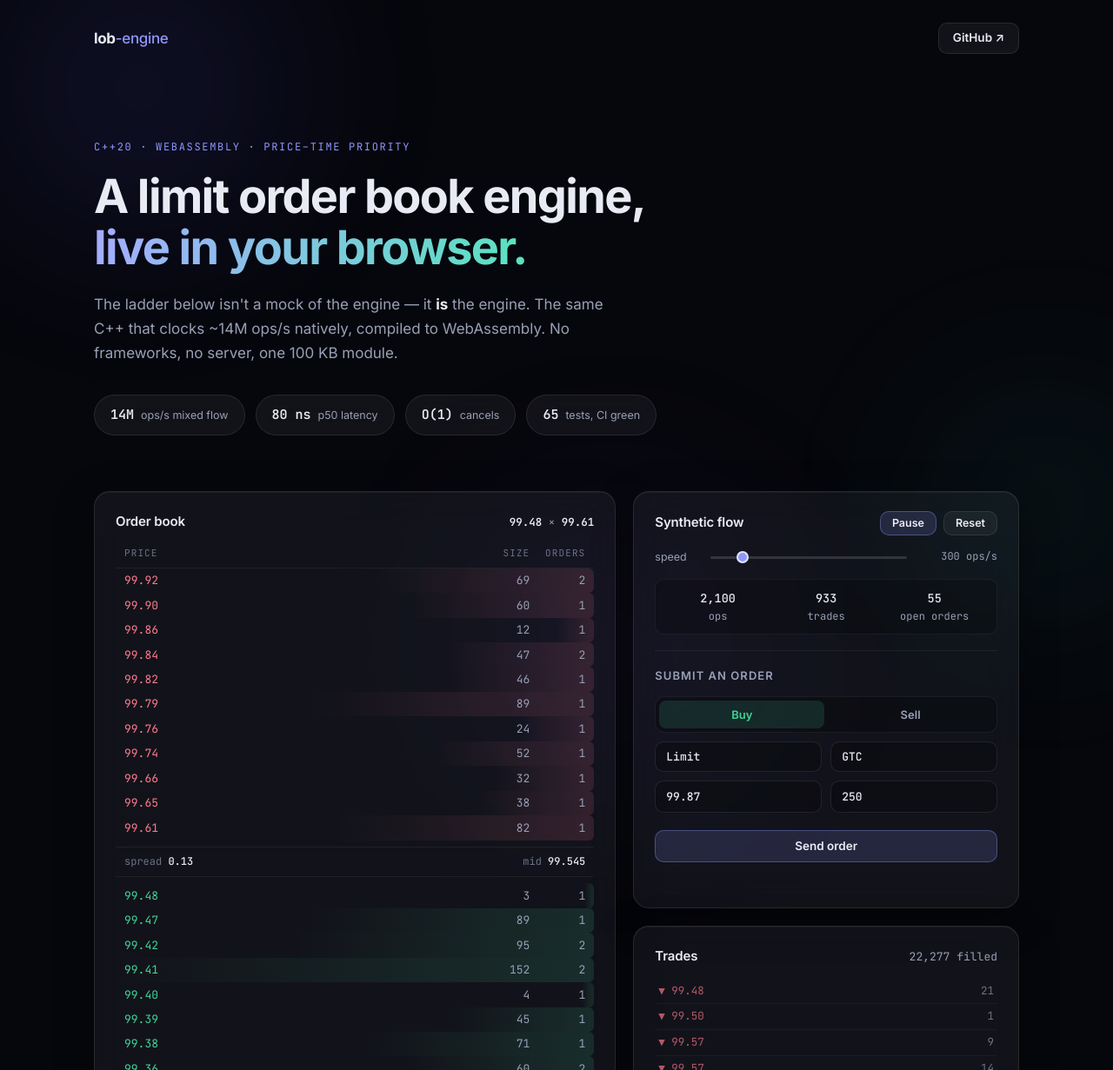
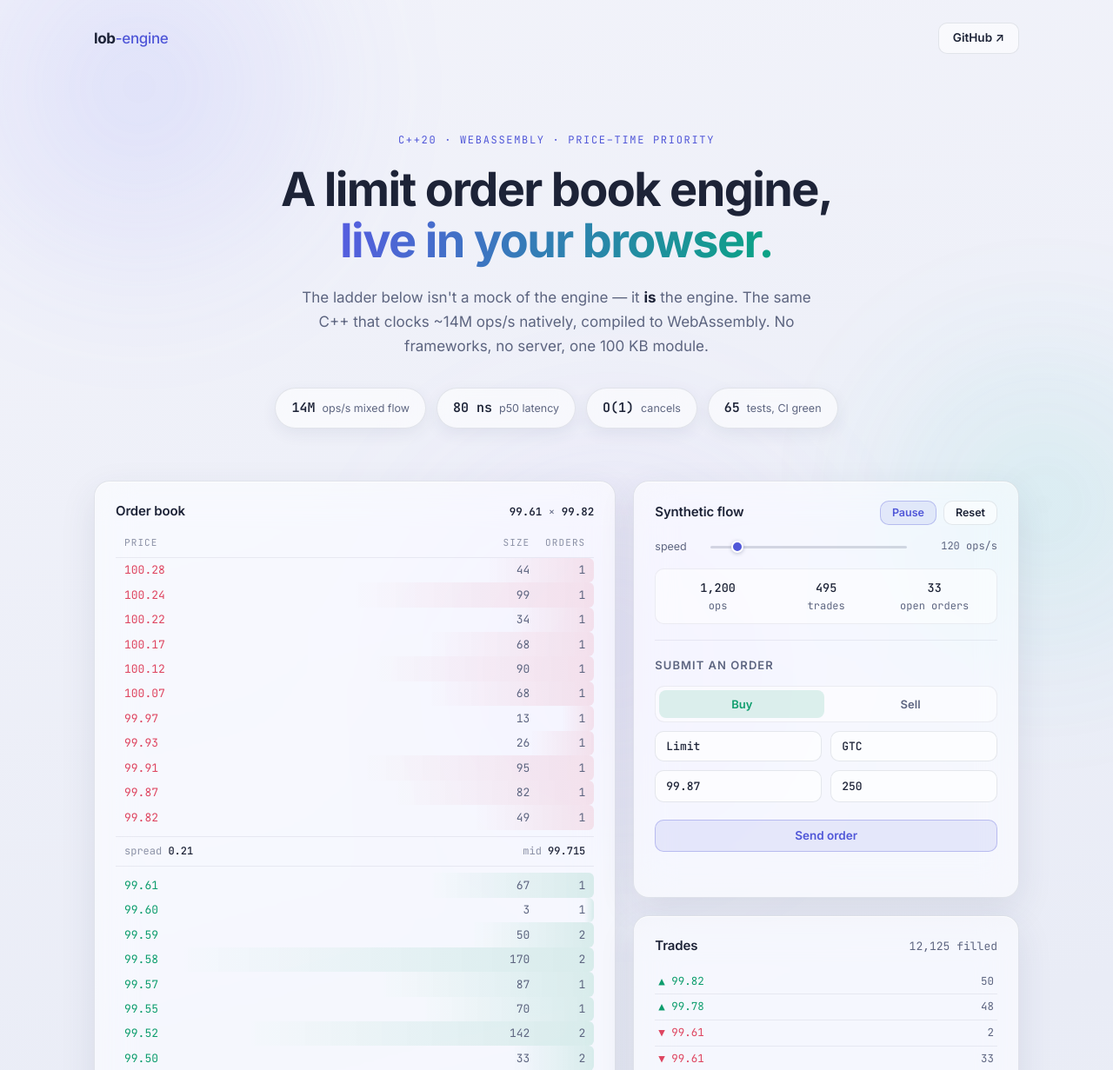
Before and after one commit to saiqanawaz/lob-engine, a plain HTML site: page web/index.html in a window 1280 px wide. Shown: the top 1231 px of the page at 87% size. Drawn offline with Linux system fonts and the light colour scheme.

Commit message:
Site polish: light mode, centered hero, human-paced updates
- Light glassmorphism palette: soft lavender gradient, white translucent
  panels, emerald bids / rose asks
- Book, tape, and depth now update once per second (engine still applies
  the full ops/s batch per tick); default flow 120 ops/s
- Removed tape fade-in animation that re-triggered every render (flash)
- Removed the architecture section; hero centered
- Versioned asset URLs so redeploys bust caches

```diff
--- a/web/css/style.css
+++ b/web/css/style.css
@@ -1,18 +1,18 @@
 /* ── tokens ─────────────────────────────────────────────────────────── */
 :root {
-  --bg: #06070c;
-  --panel: rgba(255, 255, 255, 0.05);
-  --panel-strong: rgba(255, 255, 255, 0.08);
-  --border: rgba(255, 255, 255, 0.09);
-  --border-soft: rgba(255, 255, 255, 0.06);
-  --txt: #e9ebf4;
-  --muted: #98a0b6;
-  --faint: #6b7286;
-  --accent: #8f97ff;
-  --bid: #3fd69a;
-  --ask: #ff7a8f;
-  --bid-soft: rgba(63, 214, 154, 0.14);
-  --ask-soft: rgba(255, 122, 143, 0.14);
+  --bg: #eef0f7;
+  --panel: rgba(255, 255, 255, 0.58);
+  --panel-strong: rgba(255, 255, 255, 0.8);
+  --border: rgba(28, 38, 74, 0.1);
+  --border-soft: rgba(28, 38, 74, 0.07);
+  --txt: #1d2337;
+  --muted: #5d6580;
+  --faint: #8b91a6;
+  --accent: #5057d8;
+  --bid: #0d9d6d;
+  --ask: #de4560;
+  --bid-soft: rgba(13, 157, 109, 0.13);
+  --ask-soft: rgba(222, 69, 96, 0.12);
   --mono: "JetBrains Mono", ui-monospace, SFMono-Regular, Menlo, monospace;
   --sans: "Inter", system-ui, -apple-system, "Segoe UI", sans-serif;
   --radius: 18px;
@@ -23,11 +23,12 @@
 html { scroll-behavior: smooth; }
 
 body {
-  background: var(--bg);
+  background: linear-gradient(165deg, #f2f3fa 0%, #e9ecf6 55%, #eef0f7 100%);
   color: var(--txt);
   font: 15px/1.65 var(--sans);
   -webkit-font-smoothing: antialiased;
   overflow-x: hidden;
+  min-height: 100vh;
 }
 
 .mono { font-family: var(--mono); }
@@ -40,24 +41,24 @@ body {
   filter: blur(90px);
   pointer-events: none;
   z-index: 0;
-  opacity: 0.55;
+  opacity: 0.6;
 }
 .orb-a { width: 560px; height: 560px; top: -180px; left: -120px;
-         background: radial-gradient(circle, rgba(99, 91, 255, 0.28), transparent 65%); }
+         background: radial-gradient(circle, rgba(120, 126, 255, 0.35), transparent 65%); }
 .orb-b { width: 480px; height: 480px; top: 340px; right: -160px;
-         background: radial-gradient(circle, rgba(45, 212, 191, 0.16), transparent 65%); }
+         background: radial-gradient(circle, rgba(45, 212, 191, 0.28), transparent 65%); }
 .orb-c { width: 640px; height: 640px; bottom: -260px; left: 30%;
-         background: radial-gradient(circle, rgba(139, 92, 246, 0.12), transparent 65%); }
+         background: radial-gradient(circle, rgba(196, 160, 255, 0.25), transparent 65%); }
 
 /* ── glass ──────────────────────────────────────────────────────────── */
 .glass {
   background: var(--panel);
   border: 1px solid var(--border);
   border-radius: var(--radius);
-  backdrop-filter: blur(20px) saturate(140%);
-  -webkit-backdrop-filter: blur(20px) saturate(140%);
-  box-shadow: 0 12px 44px rgba(0, 0, 0, 0.35),
-              inset 0 1px 0 rgba(255, 255, 255, 0.05);
+  backdrop-filter: blur(22px) saturate(160%);
+  -webkit-backdrop-filter: blur(22px) saturate(160%);
+  box-shadow: 0 14px 40px rgba(45, 55, 100, 0.1),
+              inset 0 1px 0 rgba(255, 255, 255, 0.7);
 }
 
 /* ── layout ─────────────────────────────────────────────────────────── */
@@ -72,8 +73,13 @@ main { position: relative; z-index: 1; max-width: 1120px; margin: 0 auto; paddin
 .wordmark { font-weight: 700; font-size: 17px; letter-spacing: -0.02em; }
 .wordmark span { color: var(--accent); font-weight: 500; }
 
-/* ── hero ───────────────────────────────────────────────────────────── */
-.hero { padding: 72px 0 64px; max-width: 760px; }
+/* ── hero (centered) ────────────────────────────────────────────────── */
+.hero {
+  padding: 64px 0 60px;
+  max-width: 760px;
+  margin: 0 auto;
+  text-align: center;
+}
 .eyebrow {
   font-family: var(--mono); font-size: 12px; letter-spacing: 0.14em;
   text-transform: uppercase; color: var(--accent); margin-bottom: 18px;
@@ -84,59 +90,61 @@ main { position: relative; z-index: 1; max-width: 1120px; margin: 0 auto; paddin
 }
 .hero h1 em {
   font-style: normal;
-  background: linear-gradient(100deg, #a5acff 0%, #59e3c0 100%);
+  background: linear-gradient(100deg, #565de0 0%, #0aa384 100%);
   -webkit-background-clip: text; background-clip: text; color: transparent;
 }
-.hero .sub { margin-top: 22px; font-size: 17px; color: var(--muted); max-width: 620px; }
+.hero .sub { margin: 22px auto 0; font-size: 17px; color: var(--muted); max-width: 620px; }
 .hero .sub strong { color: var(--txt); }
 
-.chips { display: flex; gap: 12px; margin-top: 34px; flex-wrap: wrap; }
+.chips { display: flex; gap: 12px; margin-top: 34px; flex-wrap: wrap; justify-content: center; }
 .chip {
   display: flex; align-items: baseline; gap: 8px;
   padding: 10px 18px; border-radius: 999px;
   background: var(--panel); border: 1px solid var(--border);
   backdrop-filter: blur(14px);
   -webkit-backdrop-filter: blur(14px);
+  box-shadow: 0 6px 18px rgba(45, 55, 100, 0.07);
 }
 .chip b { font-family: var(--mono); font-size: 15px; color: var(--txt); }
 .chip span { font-size: 12.5px; color: var(--muted); }
 
 /* ── buttons & inputs ───────────────────────────────────────────────── */
 .btn {
-  font: 600 13.5px/1 var(--sans); color: var(--txt);
-  background: rgba(143, 151, 255, 0.16);
-  border: 1px solid rgba(143, 151, 255, 0.35);
+  font: 600 13.5px/1 var(--sans); color: var(--accent);
+  background: rgba(80, 87, 216, 0.1);
+  border: 1px solid rgba(80, 87, 216, 0.3);
   border-radius: 10px; padding: 10px 16px; cursor: pointer;
   text-decoration: none; transition: background 0.15s, border-color 0.15s;
 }
-.btn:hover { background: rgba(143, 151, 255, 0.26); }
-.btn.ghost { background: var(--panel); border-color: var(--border); }
+.btn:hover { background: rgba(80, 87, 216, 0.18); }
+.btn.ghost { background: var(--panel); border-color: var(--border); color: var(--txt); }
 .btn.ghost:hover { background: var(--panel-strong); }
 .btn.small { padding: 7px 13px; font-size: 12.5px; }
 .btn.wide { width: 100%; padding: 11px; margin-top: 10px; }
 
 input, select {
   width: 100%; color: var(--txt);
-  background: rgba(0, 0, 0, 0.25);
+  background: rgba(255, 255, 255, 0.65);
   border: 1px solid var(--border); border-radius: 10px;
   padding: 9px 12px; font: 500 13px var(--mono);
   outline: none; appearance: none;
 }
-input:focus, select:focus { border-color: rgba(143, 151, 255, 0.5); }
+input:focus, select:focus { border-color: rgba(80, 87, 216, 0.5); }
 select { cursor: pointer; }
-option { background: #12141d; }
+option { background: #ffffff; }
 
 input[type="range"] {
   appearance: none; -webkit-appearance: none;
   background: transparent; border: none; padding: 0; height: 22px;
 }
 input[type="range"]::-webkit-slider-runnable-track {
-  height: 3px; border-radius: 2px; background: rgba(255, 255, 255, 0.14);
+  height: 3px; border-radius: 2px; background: rgba(28, 38, 74, 0.16);
 }
 input[type="range"]::-webkit-slider-thumb {
   -webkit-appearance: none; width: 14px; height: 14px; margin-top: -5.5px;
   border-radius: 50%; background: var(--accent);
-  border: 2px solid rgba(255, 255, 255, 0.75); cursor: pointer;
+  border: 2px solid #ffffff; cursor: pointer;
+  box-shadow: 0 1px 4px rgba(45, 55, 100, 0.3);
 }
 
 /* ── demo grid ──────────────────────────────────────────────────────── */
@@ -202,7 +210,7 @@ input[type="range"]::-webkit-slider-thumb {
 .stat-row {
   display: flex; justify-content: space-between; gap: 10px;
   font-size: 12px; color: var(--muted);
-  background: rgba(0, 0, 0, 0.22); border: 1px solid var(--border-soft);
+  background: rgba(255, 255, 255, 0.5); border: 1px solid var(--border-soft);
   border-radius: 10px; padding: 10px 14px;
 }
 .stat-row b { color: var(--txt); font-weight: 500; display: block; font-size: 13.5px; }
@@ -212,7 +220,7 @@ input[type="range"]::-webkit-slider-thumb {
 
 .seg {
   display: grid; grid-template-columns: 1fr 1fr; gap: 4px;
-  background: rgba(0, 0, 0, 0.25); border: 1px solid var(--border-soft);
+  background: rgba(255, 255, 255, 0.5); border: 1px solid var(--border-soft);
   border-radius: 11px; padding: 4px; margin-bottom: 10px;
 }
 .seg-btn {
@@ -227,7 +235,7 @@ input[type="range"]::-webkit-slider-thumb {
 
 .feedback { margin-top: 10px; font-size: 12px; color: var(--muted); min-height: 18px; }
 .feedback.ok { color: var(--bid); }
-.feedback.warn { color: #f5c26b; }
+.feedback.warn { color: #b07514; }
 .feedback.err { color: var(--ask); }
 
 /* ── tape ───────────────────────────────────────────────────────────── */
@@ -236,13 +244,11 @@ input[type="range"]::-webkit-slider-thumb {
 .tape li {
   display: flex; justify-content: space-between;
   padding: 4px 4px; border-bottom: 1px solid var(--border-soft);
-  animation: fadein 0.25s ease;
 }
 .tape li:last-child { border-bottom: none; }
 .tape .buy  { color: var(--bid); }
 .tape .sell { color: var(--ask); }
 .tape .tq { color: var(--muted); }
-@keyframes fadein { from { opacity: 0; transform: translateY(-3px); } to { opacity: 1; } }
 
 /* ── depth chart ────────────────────────────────────────────────────── */
 .depth-card { margin-top: 20px; }
@@ -254,30 +260,11 @@ input[type="range"]::-webkit-slider-thumb {
   margin: 88px 0 26px;
 }
 
-.layers { display: flex; flex-direction: column; gap: 12px; }
-.layer {
-  display: grid; grid-template-columns: 56px 1fr auto; gap: 18px;
-  align-items: center; padding: 18px 22px;
-}
-.layer-n { color: var(--accent); font-size: 13px; }
-.layer h3 { font-size: 14.5px; font-weight: 600; margin-bottom: 2px; }
-.layer p { font-size: 13px; color: var(--muted); }
-.layer code {
-  font-family: var(--mono); font-size: 12px;
-  background: rgba(255, 255, 255, 0.07); padding: 1px 5px; border-radius: 5px;
-}
-.tags { display: flex; gap: 6px; }
-.tags span {
-  font: 500 11px var(--mono); color: var(--muted);
-  border: 1px solid var(--border); border-radius: 999px; padding: 3px 10px;
-  white-space: nowrap;
-}
-
 .research-grid { display: grid; grid-template-columns: 1fr 1fr; gap: 20px; }
 .ic-row { display: flex; gap: 14px; margin: 18px 0; }
 .ic {
   flex: 1; text-align: center; padding: 16px 0;
-  background: rgba(0, 0, 0, 0.22); border: 1px solid var(--border-soft);
+  background: rgba(255, 255, 255, 0.5); border: 1px solid var(--border-soft);
   border-radius: 12px;
 }
 .ic b { display: block; font-size: 24px; font-weight: 600; color: var(--accent); }
@@ -303,6 +290,4 @@ footer a { color: var(--muted); }
 /* ── responsive ─────────────────────────────────────────────────────── */
 @media (max-width: 920px) {
   .demo-grid, .research-grid { grid-template-columns: 1fr; }
-  .layer { grid-template-columns: 40px 1fr; }
-  .layer .tags { display: none; }
 }
--- a/web/index.html
+++ b/web/index.html
@@ -8,7 +8,7 @@
   <link rel="preconnect" href="https://fonts.googleapis.com">
   <link rel="preconnect" href="https://fonts.gstatic.com" crossorigin>
   <link href="https://fonts.googleapis.com/css2?family=Inter:wght@400;500;600;700&family=JetBrains+Mono:wght@400;500;600&display=swap" rel="stylesheet">
-  <link rel="stylesheet" href="css/style.css">
+  <link rel="stylesheet" href="css/style.css?v=2">
 </head>
 <body>
   <div class="orb orb-a"></div>
@@ -59,8 +59,8 @@
             </div>
             <label class="slider-label">
               <span>speed</span>
-              <input type="range" id="speed" min="20" max="2000" step="20" value="300">
-              <span class="mono" id="speedVal">300 ops/s</span>
+              <input type="range" id="speed" min="10" max="1000" step="10" value="120">
+              <span class="mono" id="speedVal">120 ops/s</span>
             </label>
             <div class="stat-row mono" id="statRow"></div>
 
@@ -105,37 +105,6 @@
       </div>
     </section>
 
-    <section class="arch">
-      <h2 class="section-title">Architecture</h2>
-      <div class="layers">
-        <div class="glass layer">
-          <span class="layer-n mono">01</span>
-          <div><h3>Data ingestion</h3><p>Binance WebSocket depth + trades to raw-fidelity JSONL; synthetic Poisson flow generator for tests and demos.</p></div>
-          <div class="tags"><span>websockets</span><span>JSONL</span></div>
-        </div>
-        <div class="glass layer">
-          <span class="layer-n mono">02</span>
-          <div><h3>Matching engine &mdash; C++20</h3><p>Price&ndash;time priority book: <code>std::map</code> levels, intrusive FIFO queues, pooled nodes, O(1) cancels. Limit/market, GTC/IOC/FOK, self-trade prevention, exchange-standard amends.</p></div>
-          <div class="tags"><span>Catch2 &times;33</span><span>Google Benchmark</span></div>
-        </div>
-        <div class="glass layer">
-          <span class="layer-n mono">03</span>
-          <div><h3>Analytics &amp; research</h3><p>L2 book-sync replay through the engine; OBI, microprice, CVD; Sharpe/Sortino/drawdown tearsheets; research notebook.</p></div>
-          <div class="tags"><span>pandas</span><span>jupyter</span></div>
-        </div>
-        <div class="glass layer">
-          <span class="layer-n mono">04</span>
-          <div><h3>Python SDK</h3><p><code>pip install .</code> compiles the C++ core via scikit-build-core and pybind11; typed keyword API, 32 binding tests.</p></div>
-          <div class="tags"><span>pybind11</span><span>scikit-build-core</span></div>
-        </div>
-        <div class="glass layer">
-          <span class="layer-n mono">05</span>
-          <div><h3>This page</h3><p>The identical engine compiled to WebAssembly with Emscripten. Static HTML/CSS/JS &mdash; no framework, no build step, no server.</p></div>
-          <div class="tags"><span>WASM</span><span>embind</span></div>
-        </div>
-      </div>
-    </section>
-
     <section class="research">
       <h2 class="section-title">Measured, not claimed</h2>
       <div class="research-grid">
@@ -169,6 +138,6 @@
     <a href="https://github.com/saiqanawaz/lob-engine" target="_blank" rel="noopener">source</a>
   </footer>
 
-  <script type="module" src="js/app.js"></script>
+  <script type="module" src="js/app.js?v=2"></script>
 </body>
 </html>
--- a/web/js/app.js
+++ b/web/js/app.js
@@ -39,7 +39,7 @@ let tradeCount = 0;
 let tradedQty = 0;
 let tape = [];
 let running = true;
-let speed = 300;
+let speed = 120;
 let manualSide = "buy";
 
 function reset() {
@@ -181,8 +181,8 @@ function drawDepth() {
     ctx.fillStyle = fill;
     ctx.fill();
   };
-  drawSide(bidPts, "rgba(63,214,154,0.9)", "rgba(63,214,154,0.10)");
-  drawSide(askPts, "rgba(255,122,143,0.9)", "rgba(255,122,143,0.10)");
+  drawSide(bidPts, "rgba(13,157,109,0.9)", "rgba(13,157,109,0.12)");
+  drawSide(askPts, "rgba(222,69,96,0.9)", "rgba(222,69,96,0.12)");
 }
 
 // ── controls ─────────────────────────────────────────────────────────
@@ -237,10 +237,11 @@ $("orderForm").addEventListener("submit", (e) => {
 // ── main loop ────────────────────────────────────────────────────────
 reset();
 $("ordPrice").value = (mid * TICK).toFixed(2);
+// One visible update per second: humans watch the book, the engine
+// still chews through `speed` operations per tick.
 setInterval(() => {
   if (running) {
-    const batch = Math.max(1, Math.round(speed / 10));
-    for (let i = 0; i < batch; i++) step();
+    for (let i = 0; i < speed; i++) step();
     render();
   }
-}, 100);
+}, 1000);
```
